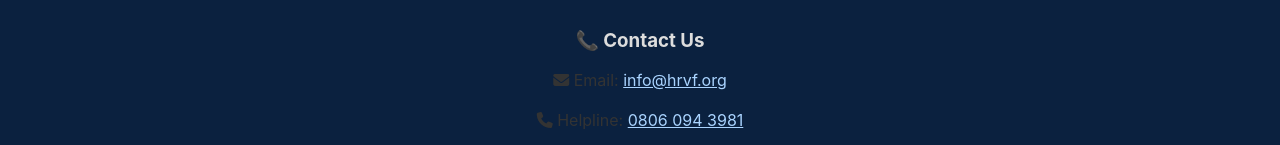
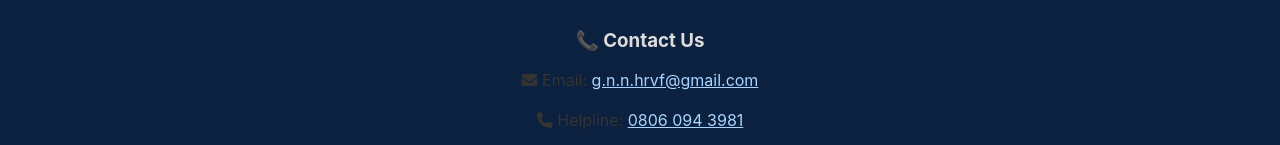
Before and after one commit to jjameswillaims038-jpg/Human-rights-, a website: page index.html in a window 1280 px wide. Shown: the part 3321-3466 px from the top of the page. Drawn offline with Linux system fonts and the light colour scheme.

Commit message:
Update index.html

```diff
--- a/index.html
+++ b/index.html
@@ -192,7 +192,7 @@
   <footer class="site-footer" id="contact">
     <div class="wrap">
       <h3 class="section-title">📞 Contact Us</h3>
-      <p><i class="fas fa-envelope"></i> Email: <a href="mailto:info@hrvf.org">info@hrvf.org</a></p>
+      <p><i class="fas fa-envelope"></i> Email: <a href="g.n.n.hrvf@gmail.com">g.n.n.hrvf@gmail.com</a></p>
       <p><i class="fas fa-phone"></i> Helpline: <a href="tel:+08060943981">0806 094 3981</a></p>
 
       <div class="social-icons">
```
